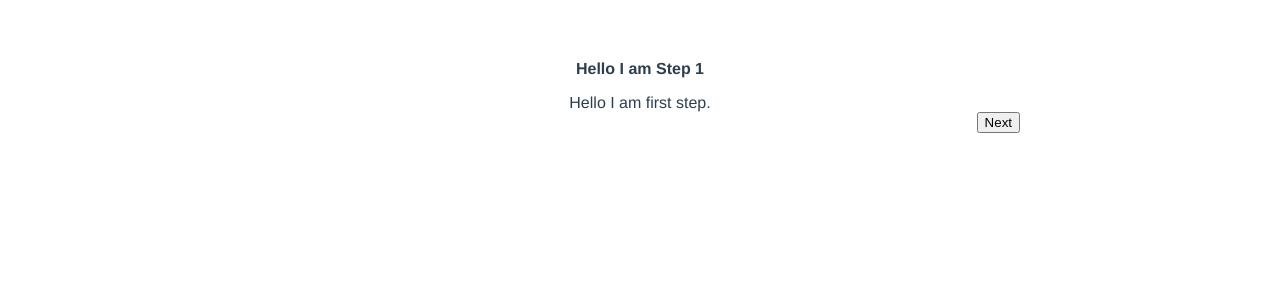
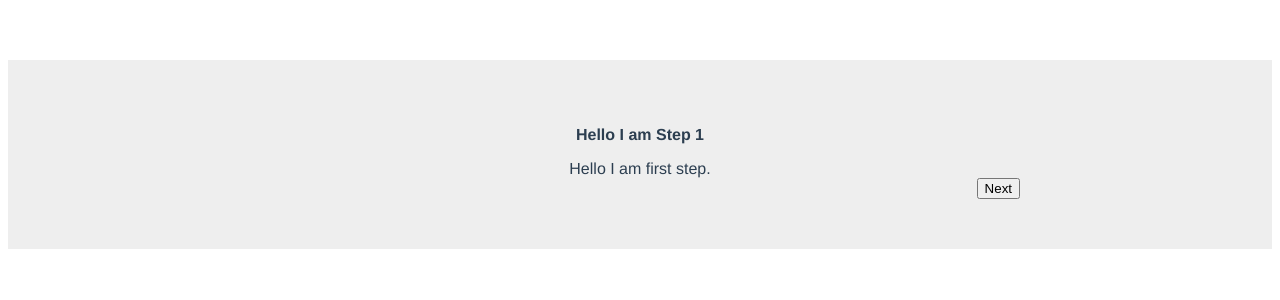
Before and after one commit to kgallarin/vue-custom-steps, a Vue app: page / in a window 1280 px wide. Shown: the top 300 px of the page. Built offline with nearby package versions, Linux system fonts and the light colour scheme.

Commit message:
resolve vulnerablities except from vue-cli

```diff
--- a/src/components/StepsWizard/StepWrapper.vue
+++ b/src/components/StepsWizard/StepWrapper.vue
@@ -16,7 +16,7 @@
           {'justify-content-between': activeTabIndex > 0}
         ]">
           <slot name="footer" :next-tab="nextTab" :prev-tab="prevTab">
-              <Button variant="light"
+              <Button
                 v-if="activeTabIndex > 0"
                 @click="prevTab()"
                 class="custom-steps-button btn-previous wizard-tab-link wizard-tab-link"
@@ -27,7 +27,6 @@
             <div>
               <button
                 v-if="activeTabIndex < tabCount - 1"
-                variant="light"
                 @click="nextTab()"
                 class="btn-next custom-steps-button wizard-tab-link"
               >
@@ -213,4 +212,27 @@ export default {
   button {
     display: inline-block;
   }
+
+  .wizard-tab-link {
+    -webkit-animation-duration: .5s;
+    animation-duration: .5s;
+    -webkit-animation-duration: .5s;
+    animation-duration: .5s;
+    -webkit-animation-fill-mode: both;
+    animation-fill-mode: both;
+
+    -webkit-animation-delay: .3s;
+    animation-delay: .3s;
+    -webkit-animation-delay: .3s;
+    animation-delay: .3s;
+
+    -webkit-animation-name: fadeIn;
+    animation-name: fadeIn;
+  }
+
+  .custom-steps-container {
+    padding: 50px 20px;
+    height: 100%;
+    background: #eee;
+  }
 </style>
```
Also changed, not shown: package.json (+9 -9 lines), 1 other file (tests, documents, lock files or other folders).
